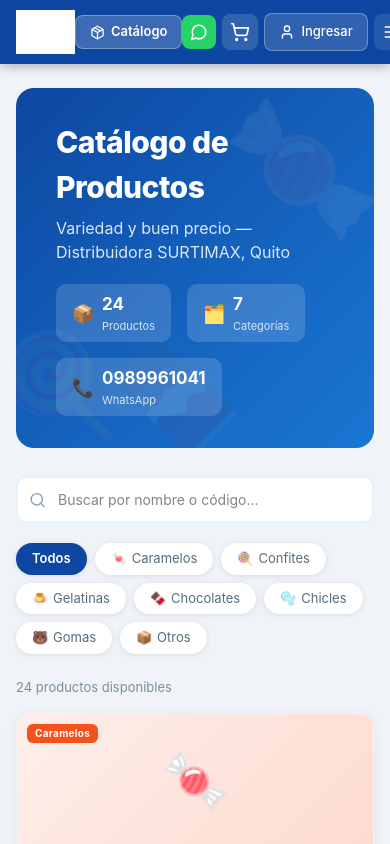
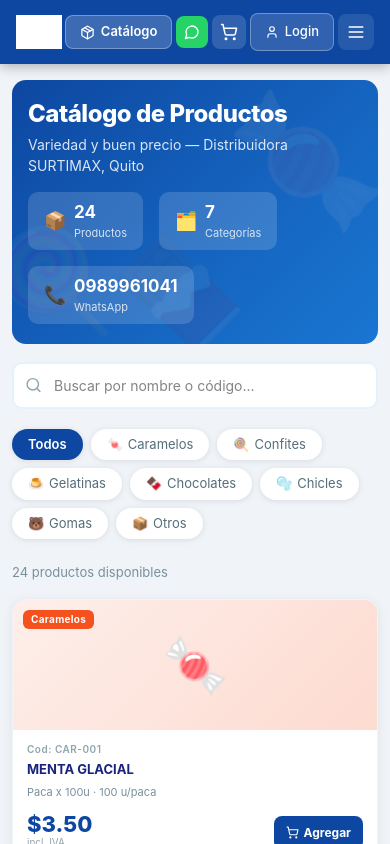
Before and after one commit to Dilankl30/SURTIMAX, a React (Vite) app: page / in a window 390 px wide. Shown: the top 844 px of the page. Built offline with nearby package versions, Linux system fonts and the light colour scheme.

Commit message:
feat: improve mobile responsiveness for header and catalog

```diff
--- a/package.json
+++ b/package.json
@@ -86,5 +86,8 @@
     "overrides": {
       "vite": "6.3.5"
     }
+  },
+  "engines": {
+    "node": "20.x"
   }
 }
--- a/src/app/components/Catalog.tsx
+++ b/src/app/components/Catalog.tsx
@@ -1,6 +1,7 @@
 import { useState, useMemo } from 'react';
 import { Search, ShoppingCart, Package } from 'lucide-react';
 import { useStore } from '../store';
+import { useIsMobile } from './ui/use-mobile';
 import type { Product } from '../store';
 
 const CAT_COLOR: Record<string, string> = {
@@ -18,6 +19,7 @@
   const [search, setSearch] = useState('');
   const [activeCategory, setActiveCategory] = useState('Todos');
   const [addedId, setAddedId] = useState<string | null>(null);
+  const isMobile = useIsMobile();
 
   const categories = useMemo(() => ['Todos', ...Array.from(new Set(products.map(p => p.category)))], [products]);
 
@@ -37,20 +39,20 @@
   const cartCount = cart.reduce((s, i) => s + i.quantity, 0);
 
   return (
-    <div style={{ maxWidth: 1280, margin: '0 auto', padding: '24px 16px' }}>
+    <div style={{ maxWidth: 1280, margin: '0 auto', padding: isMobile ? '16px 12px 90px' : '24px 16px' }}>
 
       {/* Hero */}
       <div style={{
         background: 'linear-gradient(135deg, #0D47A1 0%, #1565C0 60%, #1976D2 100%)',
-        borderRadius: 18, padding: '32px 40px', marginBottom: 28, color: 'white',
+        borderRadius: isMobile ? 14 : 18, padding: isMobile ? '20px 16px' : '32px 40px', marginBottom: isMobile ? 18 : 28, color: 'white',
         position: 'relative', overflow: 'hidden',
       }}>
         <div style={{ position: 'absolute', right: -10, top: -20, fontSize: 130, opacity: 0.08, userSelect: 'none' }}>🍬</div>
         <div style={{ position: 'absolute', right: 130, bottom: -30, fontSize: 110, opacity: 0.06, userSelect: 'none' }}>🍫</div>
         <div style={{ position: 'absolute', left: -20, bottom: -10, fontSize: 100, opacity: 0.05, userSelect: 'none' }}>🍭</div>
         <div style={{ position: 'relative', zIndex: 1 }}>
-          <h1 style={{ margin: '0 0 6px', fontSize: 30, fontWeight: 800, letterSpacing: -0.5 }}>Catálogo de Productos</h1>
-          <p style={{ margin: '0 0 20px', opacity: 0.85, fontSize: 16 }}>Variedad y buen precio — Distribuidora SURTIMAX, Quito</p>
+          <h1 style={{ margin: '0 0 6px', fontSize: isMobile ? 24 : 30, fontWeight: 800, letterSpacing: -0.5, lineHeight: 1.15 }}>Catálogo de Productos</h1>
+          <p style={{ margin: '0 0 16px', opacity: 0.85, fontSize: isMobile ? 14 : 16 }}>Variedad y buen precio — Distribuidora SURTIMAX, Quito</p>
           <div style={{ display: 'flex', gap: 16, flexWrap: 'wrap' }}>
             <HeroBadge emoji="📦" label="Productos" value={products.filter(p => p.available).length} />
             <HeroBadge emoji="🗂️" label="Categorías" value={categories.length - 1} />
@@ -108,7 +110,7 @@
           <p style={{ fontSize: 16 }}>No se encontraron productos</p>
         </div>
       ) : (
-        <div style={{ display: 'grid', gridTemplateColumns: 'repeat(auto-fill, minmax(210px, 1fr))', gap: 18 }}>
+        <div style={{ display: 'grid', gridTemplateColumns: isMobile ? '1fr' : 'repeat(auto-fill, minmax(210px, 1fr))', gap: isMobile ? 12 : 18 }}>
           {filtered.map(product => (
             <ProductCard
               key={product.id}
@@ -126,12 +128,12 @@
         <button
           onClick={() => setCartOpen(true)}
           style={{
-            position: 'fixed', bottom: 28, right: 28,
+            position: 'fixed', bottom: isMobile ? 14 : 28, right: isMobile ? 12 : 28,
             backgroundColor: '#0D47A1', color: 'white',
-            padding: '14px 22px', borderRadius: 50, border: 'none',
+            padding: isMobile ? '12px 16px' : '14px 22px', borderRadius: 50, border: 'none',
             boxShadow: '0 6px 24px rgba(13,71,161,0.45)',
             display: 'flex', alignItems: 'center', gap: 10,
-            cursor: 'pointer', zIndex: 50, fontSize: 14, fontWeight: 700,
+            cursor: 'pointer', zIndex: 50, fontSize: isMobile ? 13 : 14, fontWeight: 700, maxWidth: isMobile ? 'calc(100vw - 24px)' : undefined,
           }}
         >
           <ShoppingCart size={20} />
--- a/src/app/components/Header.tsx
+++ b/src/app/components/Header.tsx
@@ -1,12 +1,14 @@
 import { useState } from 'react';
 import { ShoppingCart, Bell, User, LogOut, Menu, X, Package, ClipboardList, LayoutDashboard, MessageCircle } from 'lucide-react';
 import { useStore } from '../store';
+import { useIsMobile } from './ui/use-mobile';
 import type { AppNotification } from '../store';
 import logoImg from '../../imports/DAME_CON_EL_FONDO_DE_202605160147.jpeg';
 
 export function Header() {
   const { view, setView, cart, setCartOpen, cartOpen, currentUser, logout, setAuthOpen, notifications } = useStore();
   const [mobileOpen, setMobileOpen] = useState(false);
+  const isMobile = useIsMobile();
   const [notifOpen, setNotifOpen] = useState(false);
 
   const cartCount = cart.reduce((s, i) => s + i.quantity, 0);
@@ -24,7 +26,7 @@
 
           {/* Logo */}
           <button onClick={() => nav('catalog')} style={{ background: 'none', border: 'none', cursor: 'pointer', padding: 0, flexShrink: 0 }}>
-            <img src={logoImg} alt="SURTIMAX" style={{ height: 44, objectFit: 'contain', filter: 'brightness(0) invert(1)' }} />
+            <img src={logoImg} alt="SURTIMAX" style={{ height: isMobile ? 34 : 44, objectFit: 'contain', filter: 'brightness(0) invert(1)', maxWidth: isMobile ? 120 : 170 }} />
           </button>
 
           {/* Desktop Nav */}
@@ -53,7 +55,7 @@
           </nav>
 
           {/* Right actions */}
-          <div style={{ display: 'flex', alignItems: 'center', gap: 6, flexShrink: 0 }}>
+          <div style={{ display: 'flex', alignItems: 'center', gap: isMobile ? 4 : 6, flexShrink: 0 }}>
             {/* WhatsApp */}
             <a
               href="https://wa.me/593989961041?text=Hola%20SURTIMAX%2C%20necesito%20informaci%C3%B3n"
@@ -61,7 +63,7 @@
               title="Contactar por WhatsApp"
               style={{ background: '#25D366', border: 'none', color: 'white', cursor: 'pointer', padding: '8px', borderRadius: 8, display: 'flex', alignItems: 'center', textDecoration: 'none' }}
             >
-              <MessageCircle size={18} />
+              <MessageCircle size={isMobile ? 16 : 18} />
             </a>
 
             {/* Cart */}
@@ -69,7 +71,7 @@
               onClick={() => setCartOpen(!cartOpen)}
               style={{ position: 'relative', background: 'rgba(255,255,255,0.15)', border: 'none', color: 'white', cursor: 'pointer', padding: '8px', borderRadius: 8, display: 'flex', alignItems: 'center' }}
             >
-              <ShoppingCart size={20} />
+              <ShoppingCart size={isMobile ? 18 : 20} />
               {cartCount > 0 && (
                 <span style={{ position: 'absolute', top: -5, right: -5, backgroundColor: '#FF5722', color: 'white', borderRadius: '50%', width: 18, height: 18, display: 'flex', alignItems: 'center', justifyContent: 'center', fontSize: 10, fontWeight: 'bold' }}>
                   {cartCount}
@@ -84,7 +86,7 @@
                   onClick={() => setNotifOpen(!notifOpen)}
                   style={{ position: 'relative', background: 'rgba(255,255,255,0.15)', border: 'none', color: 'white', cursor: 'pointer', padding: '8px', borderRadius: 8, display: 'flex', alignItems: 'center' }}
                 >
-                  <Bell size={20} />
+                  <Bell size={isMobile ? 18 : 20} />
                   {unreadNotifs > 0 && (
                     <span style={{ position: 'absolute', top: -5, right: -5, backgroundColor: '#FF5722', color: 'white', borderRadius: '50%', width: 18, height: 18, display: 'flex', alignItems: 'center', justifyContent: 'center', fontSize: 10, fontWeight: 'bold' }}>
                       {unreadNotifs}
@@ -112,7 +114,7 @@
                   style={{ background: 'rgba(255,255,255,0.1)', border: 'none', color: 'white', cursor: 'pointer', padding: '8px', borderRadius: 8, display: 'flex', alignItems: 'center' }}
                   title="Cerrar sesión"
                 >
-                  <LogOut size={18} />
+                  <LogOut size={isMobile ? 16 : 18} />
                 </button>
               </div>
             ) : (
@@ -120,7 +122,7 @@
                 onClick={() => setAuthOpen(true)}
                 style={{ background: 'rgba(255,255,255,0.15)', border: '1px solid rgba(255,255,255,0.3)', color: 'white', cursor: 'pointer', padding: '8px 14px', borderRadius: 8, display: 'flex', alignItems: 'center', gap: 6, fontSize: 13, fontWeight: 500 }}
               >
-                <User size={16} /> Ingresar
+                <User size={isMobile ? 14 : 16} /> {isMobile ? 'Login' : 'Ingresar'}
               </button>
             )}
 
@@ -194,7 +196,7 @@
   return (
     <>
       <div style={{ position: 'fixed', inset: 0, zIndex: 99 }} onClick={onClose} />
-      <div style={{ position: 'absolute', right: 0, top: 'calc(100% + 8px)', backgroundColor: 'white', borderRadius: 14, boxShadow: '0 8px 32px rgba(0,0,0,0.18)', width: 340, zIndex: 150, overflow: 'hidden', border: '1px solid #E3F2FD' }}>
+      <div style={{ position: 'absolute', right: 0, top: 'calc(100% + 8px)', backgroundColor: 'white', borderRadius: 14, boxShadow: '0 8px 32px rgba(0,0,0,0.18)', width: 'min(340px, calc(100vw - 24px))', zIndex: 150, overflow: 'hidden', border: '1px solid #E3F2FD' }}>
         <div style={{ padding: '14px 16px', borderBottom: '1px solid #E3F2FD', display: 'flex', justifyContent: 'space-between', alignItems: 'center', background: '#F8FAFE' }}>
           <span style={{ fontWeight: 700, color: '#0D47A1', fontSize: 14 }}>🔔 Notificaciones</span>
           <button onClick={clearNotifications} style={{ background: 'none', border: 'none', color: '#1976D2', cursor: 'pointer', fontSize: 12, fontWeight: 500 }}>
--- a/vite.config.ts
+++ b/vite.config.ts
@@ -31,6 +31,19 @@
     },
   },
 
+
+  build: {
+    chunkSizeWarningLimit: 1000,
+    rollupOptions: {
+      output: {
+        manualChunks: {
+          react: ['react', 'react-dom'],
+          mui: ['@mui/material', '@mui/icons-material'],
+        },
+      },
+    },
+  },
+
   // File types to support raw imports. Never add .css, .tsx, or .ts files to this.
   assetsInclude: ['**/*.svg', '**/*.csv'],
 })
```
